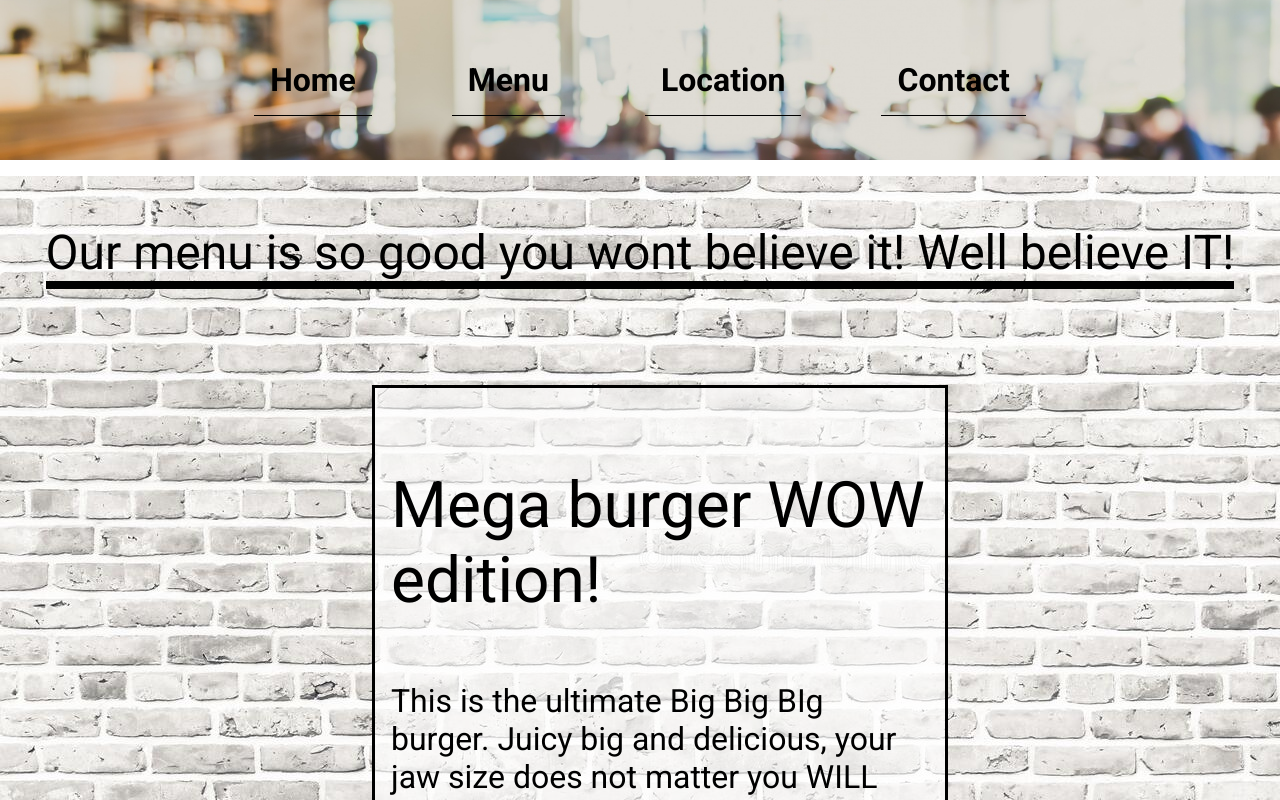
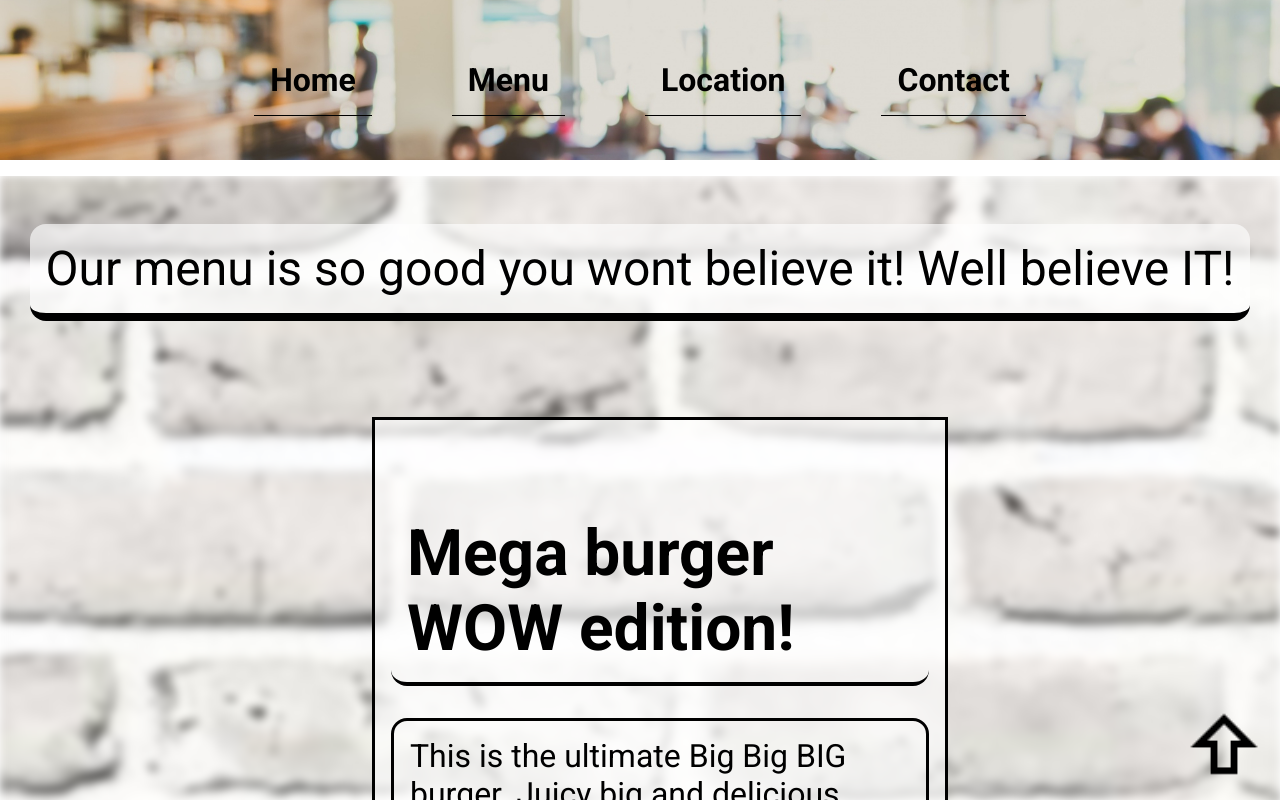
Before and after one commit to NenoPr/restaurant-page-The-Odin-Project, a website built with webpack: page dist/index.html in a window 1280 px wide. Both pictures are taken after a click on the element "Menu". Shown: the top 800 px of the page. Built offline with nearby package versions, Linux system fonts and the light colour scheme; files whose address does not match are found by name.

Commit message:
Added scroll to top and blur to images

```diff
--- a/src/home.js
+++ b/src/home.js
@@ -11,18 +11,25 @@ function createHomepage(content, currentPage) {
 
     window.scrollTo(0, 0);
 
+    content.style.cssText = ""
+
     let description = document.createElement("p")
     description.id = "home-description"
     description.textContent = "We serve food. The good kind. Come. You will love it. Pinky swear!"
     content.appendChild(description)
 
+    let backdropBlur = document.createElement("div")
+    backdropBlur.id = "backdrop-blur"
+    backdropBlur.style.cssText = "background-image: url(./img/brick-wall.jpg); background-size:  cover;background-repeat: no-repeat;background-position: center;"
+    content.appendChild(backdropBlur)
+
     let backdrop = document.createElement("div")
     backdrop.id = "backdrop"
-    backdrop.style.cssText = "background-image: url(./img/brick-wall.jpg); background-size:  cover;background-repeat: no-repeat;background-position: center;"
+    // backdrop.style.cssText = "background-image: url(./img/brick-wall.jpg); background-size:  cover;background-repeat: no-repeat;background-position: center;"
     content.appendChild(backdrop)
 
     description = document.createElement("p")
-    description.id = "home-why"
+    description.classList.add("home-why")
     description.innerHTML = "The food here is so good the mothers hate it! Our food is so much better than theirs that their kids just want to eat our food! And not theirs! <b>They feel defeated!</b> And all our chefs are handsome to boot!"
     backdrop.appendChild(description)
 
@@ -33,7 +40,7 @@ function createHomepage(content, currentPage) {
     backdrop.appendChild(imageChild)
 
     description = document.createElement("p")
-    description.id = "home-why"
+    description.classList.add("home-why")
     description.innerHTML = "But don't worry if you are a mother! No no no, trust us, you wont have any problems because you know.. you are just on a whole new level compared to the other moms! You can rest easy haha. In fact, wanna work here?"
     backdrop.appendChild(description)
 
@@ -94,6 +101,18 @@ function createHomepage(content, currentPage) {
     footer.textContent = "This Restaurant is brought to you by a Project assignment from The Odin Project"
     content.appendChild(footer)
 
+    let stickyImage = document.createElement("img")
+    stickyImage.id = "sticky-img"
+    stickyImage.src = "img/arrow-up.png"
+    stickyImage.alt = "art"
+    content.appendChild(stickyImage)
+
+    stickyImage.addEventListener("click", () => {
+        window.scrollTo(0, 0);
+    })
+
+
+
     // document.body.appendChild(container)
 }
 
--- a/src/index.js
+++ b/src/index.js
@@ -3,6 +3,7 @@ import { createMenu } from './menu'
 import { createLocation } from './location'
 import { createContact } from './contact'
 import './stylesheet.css'
+
 
 
     let container = document.createElement("div")
--- a/src/menu.js
+++ b/src/menu.js
@@ -8,7 +8,12 @@ function createMenu(content) {
 
     window.scrollTo(0, 0);
 
-    content.style.cssText = "background-image: url(./img/brick-wall.jpg);"
+    content.style.cssText = ""
+
+    let backdropBlur = document.createElement("div")
+    backdropBlur.id = "backdrop-menu-blur"
+    backdropBlur.style.cssText = "background-image: url(./img/brick-wall.jpg); background-size:  cover;background-repeat: no-repeat;background-position: center;"
+    content.appendChild(backdropBlur)
 
     let description = document.createElement("p")
     description.classList.add("para")
@@ -24,7 +29,7 @@ function createMenu(content) {
     itemContent.textContent = "Mega burger WOW edition!"
     listItem.appendChild(itemContent)
     itemContent = document.createElement("p")
-    itemContent.textContent = "This is the ultimate Big Big BIg burger. Juicy big and delicious, your jaw size does not matter you WILL use a knife to cut down this beast before you eat it, unless you are... never mind. This borgar is sure to make you fill full, satisfied, and filled to the brim with the intricate taste of a good burger through the entire time you are eating it! Truly divine burgar!"
+    itemContent.textContent = "This is the ultimate Big Big BIG burger. Juicy big and delicious, your jaw size does not matter you WILL use a knife to cut down this beast before you eat it, unless you are... never mind. This borgar is sure to make you feel full, satisfied, and filled to the brim with the intricate taste of a good burger through the entire time you are eating it! Truly divine burgar!"
     listItem.appendChild(itemContent)
     uList.appendChild(listItem)
 
@@ -39,7 +44,7 @@ function createMenu(content) {
     itemContent.textContent = "Big Spaget!"
     listItem.appendChild(itemContent)
     itemContent = document.createElement("p")
-    itemContent.textContent = "The big spaget challenge, this dish has defeated countless opponents, Its would be predators all lay defeated before its mighty size. Will you take on this momentous challenge and surpass those that came before you and defeat this huge beast?!"
+    itemContent.textContent = "The big spaget challenge, this dish has defeated countless opponents. Its would be predators all lay defeated before its mighty size. Will you take on this momentous challenge and surpass those that came before you and defeat this huge beast?!"
     listItem.appendChild(itemContent)
     uList.appendChild(listItem)
 
@@ -54,7 +59,7 @@ function createMenu(content) {
     itemContent.textContent = "The tough Steak Stallion!"
     listItem.appendChild(itemContent)
     itemContent = document.createElement("p")
-    itemContent.textContent = "The tough steak stallion is truly a supreme specimen of unbridled will of a once imense bull! Don't let it fool you its size may be large but its filled to the brim with enough energy to blow you down by your second bite. Do not take this lightly, you will fall!"
+    itemContent.textContent = "The tough steak stallion is truly a supreme specimen of unbridled will of a once immense bull! Don't let it fool you, its size may be large but its filled to the brim with enough energy to blow you down by your second bite. Do not take this lightly, you will fail!"
     listItem.appendChild(itemContent)
     uList.appendChild(listItem)
 
@@ -62,6 +67,16 @@ function createMenu(content) {
     imageChild.src = "img/steak.jpg"
     imageChild.alt = "art"
     listItem.appendChild(imageChild)
+
+    let stickyImage = document.createElement("img")
+    stickyImage.id = "sticky-img"
+    stickyImage.src = "img/arrow-up.png"
+    stickyImage.alt = "art"
+    content.appendChild(stickyImage)
+
+    stickyImage.addEventListener("click", () => {
+        window.scrollTo(0, 0);
+    })
 
     // create footer portion
     let footer = document.createElement("div")
--- a/src/stylesheet.css
+++ b/src/stylesheet.css
@@ -4,6 +4,8 @@ html, body {
     padding: 0;
     margin: 0;
     font-family: roboto;
+    font-size: 16px;
+    position: relative;
 }
 
 #container {
@@ -39,23 +41,23 @@ html, body {
     width: 120%;
 }
 
-#landing-page {
-
-}
-
-#menu {
-
-}
-
-#contact {
-
+#sticky-img {
+    position: sticky;
+    bottom: 0;
+    left: 95%;
+    width: 5rem;
+    height: 5rem;
+    padding: 1rem;
+    cursor: pointer;
+    z-index: 10;
+    display: inline;
 }
 
 #content {
     grid-area: 2 / 1 / 2 / 4;
     display: grid;
     justify-items: center;
-    background-color: rgba(179, 179, 179, 0.724);
+    background-color: rgba(179, 179, 179, 0);
     position: relative;
 }
 
@@ -73,23 +75,43 @@ img {
     font-weight: 900;
     border-bottom: .3rem solid black;
     margin: 0;
+    padding: 1rem;
+    border-radius: 1rem;
+    background-color: rgba(255, 255, 255, 0.804);
+}
+
+#backdrop-blur {
+    position: absolute;
+    height: 200vh;
+    width: 100%;
+    filter: blur(4px);
+    z-index: -1;
+}
+
+#backdrop-menu-blur {
+    position: absolute;
+    height: 100%;
+    width: 100%;
+    filter: blur(4px);
+    z-index: -1;
 }
 
 #backdrop {
     display: flex;
     flex-direction: column;
     align-items: center;
+    width: 100%;
 }
 
-#home-why {
+.home-why {
     width: 50%;
     text-align: justify;
     font-size: 2rem;
-    background-color: rgba(129, 129, 129, 0.563);
     padding: 5rem;
     padding-left: 25%;
     padding-right: 25%;
     margin: 0;
+    background-color: rgba(202, 202, 202, 0.466);
 }
 
 #big-restaurant-img {
@@ -141,7 +163,7 @@ img {
 #home-menu-background-holder-2 {
     width: 100%;
     height: 100%;
-    background-color: rgba(0, 0, 0, 0.238);
+    background-color: rgba(0, 0, 0, 0.4);
     display: flex;
     flex-direction: column;
     align-items: center;
@@ -161,7 +183,7 @@ img {
     text-align: center;
     width: 20%;
     margin: 0;
-    margin-top: 3rem;
+    font-weight: 900;
 }
 
 #footer {
@@ -178,6 +200,9 @@ img {
  .para {
     font-size: 3rem;
     border-bottom: .5rem solid black;
+    background-color: rgba(255, 255, 255, 0.634);
+    padding: 1rem;
+    border-radius: 1rem;
  }
 
  #menu-list {
@@ -192,12 +217,21 @@ img {
     border: 0.2rem solid black;
     margin: 2rem;
     background-color: rgba(255, 255, 255, 0.634);
+    padding: 1rem;
  }
 
  li > p:first-child {
     font-size: 4rem;
+    font-weight: 900;
     padding: 1rem;
     margin-bottom: 0;
+    border-bottom: .3rem solid black;
+    border-radius: 1rem;
+ }
+
+ li > p:nth-child(2) {
+    border: .2rem solid black;
+    border-radius: 1rem;
  }
 
  li > p {
@@ -206,7 +240,7 @@ img {
  }
 
  li > img {
-    padding-bottom: 1rem;
+    border-radius: 1rem;
     width: 100%;
  }
 
```
Also changed, not shown: dist/img/arrow-up.png (added), dist/main.js.
